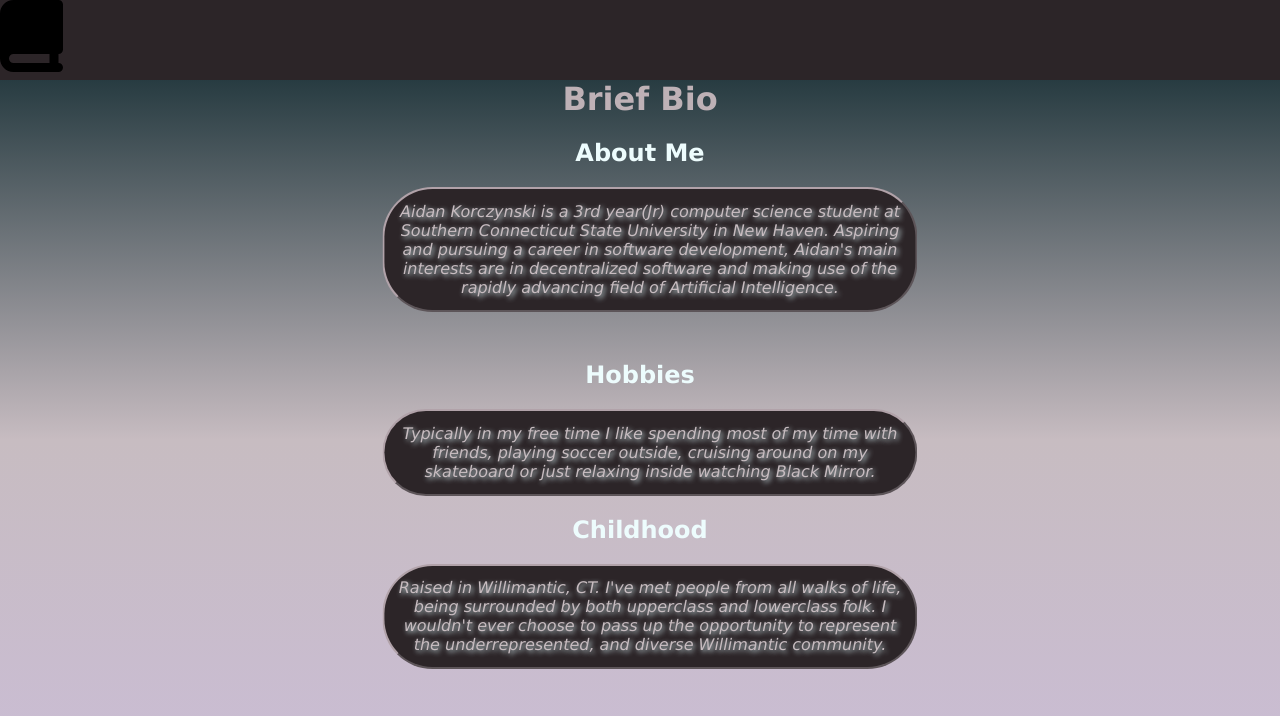
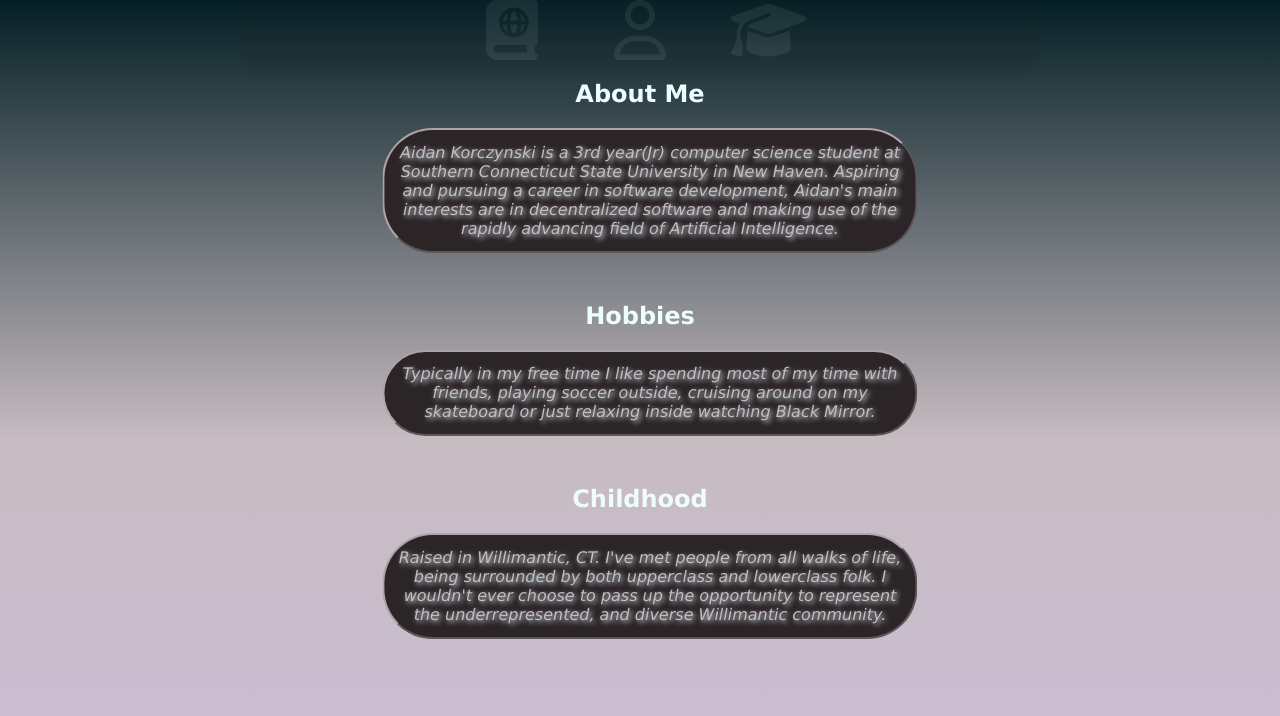
Before and after one commit to Chokinski/chokinski.github.io, a plain HTML site: page bio.html in a window 1280 px wide. Drawn offline with Linux system fonts and the light colour scheme.

Commit message:
Refurbished Navbar

```diff
--- a/bio.html
+++ b/bio.html
@@ -11,24 +11,29 @@
     <body class="main">
         <nav class="navbar">
         <ul class="navbar-nav">
+            </li>
             <li class="navbar-item">
-                <svg xmlns="http://www.w3.org/2000/svg" height="4.5rem" viewBox="0 0 448 512">
-                    <path d="M0 96C0 43 43 0 96 0H384h32c17.7 0 32 14.3 32 32V352c0 17.7-14.3
-                     32-32 32v64c17.7 0 32 14.3 32 32s-14.3 32-32 32H384 96c-53 0-96-43-96-96
-                     V96zM64 416c0 17.7 14.3 32 32 32H352V384H96c-17.7 0-32 14.3-32 32zM247.4
-                      283.8c-3.7 3.7-6.2 4.2-7.4 4.2s-3.7-.5-7.4-4.2c-3.8-3.7-8-10-11.8-18.9c
-                      -6.2-14.5-10.8-34.3-12.2-56.9h63c-1.5 22.6-6 42.4-12.2 56.9c-3.8 8.9-8
-                      15.2-11.8 18.9zm42.7-9.9c7.3-18.3 12-41.1 13.4-65.9h31.1c-4.7 27.9-21.4
-                       51.7-44.5 65.9zm0-163.8c23.2 14.2 39.9 38 44.5 65.9H303.5c-1.4-24.7-6.
-                       1-47.5-13.4-65.9zM368 192a128 128 0 1 0 -256 0 128 128 0 1 0 256 0zM14
-                       5.3 208h31.1c1.4 24.7 6.1 47.5 13.4 65.9c-23.2-14.2-39.9-38-44.5-65.9z
-                       m31.1-32H145.3c4.7-27.9 21.4-51.7 44.5-65.9c-7.3 18.3-12 41.1-13.4 65.
-                       9zm56.1-75.8c3.7-3.7 6.2-4.2 7.4-4.2s3.7 .5 7.4 4.2c3.8 3.7 8 10 11.8
-                       18.9c6.2 14.5 10.8 34.3 12.2 56.9h-63c1.5-22.6 6-42.4 12.2-56.9c3.8-8.
-                       9 8-15.2 11.8-18.9z"/></svg>
-        <a href="#" class="nav-link">
+                <a href="index.html" class="nav-link">
+                <img src="/book-atlas-solid.svg" alt="Bio" height="60px"/>
 
-        </a>
+                <span class="link-text">Home</span>
+                </a>
+
+            </li>
+            <li class="navbar-item">
+                <a href="bio.html" class="nav-link">
+                <img src="/user-regular.svg" alt="Bio" height="60px"/>
+
+                <span class="link-text">Bio</span>
+                </a>
+
+            </li>
+            <li class="navbar-item">
+                <a href="academics.html" class="nav-link">
+                <img src="/graduation-cap-solid.svg" alt="Academics" height="60px"/>
+
+                <span class="link-text">Academics</span>
+                </a>
 
             </li>
 
@@ -36,7 +41,7 @@
 
         </nav>
 
-        <h1 class="h1 animate animate--slow" style="text-align:center; color: #BEB1B6;"><b>Brief Bio</b></h1>
+        <!--<h1 class="h1 animate animate--slow" style="text-align:center; color: #BEB1B6;"><b>Brief Bio</b></h1>-->
 
         <h2 class = "hStyle">About Me</h2>
         <p class="pStyle animate slideFromTop animate--slow"><i> Aidan Korczynski is a 3rd year(Jr) computer science student at
@@ -51,7 +56,7 @@
             on my skateboard or just relaxing inside watching Black Mirror.
 
         </i></p>
-
+        <br>
         <h2 class = "hStyle animate animate--slow">Childhood</h2>
         <p class="pStyle animate slideFromTop animate--fast"><i> Raised in
             Willimantic, CT. I've met people from all walks of life,
--- a/styles.css
+++ b/styles.css
@@ -21,9 +21,6 @@
     transition: transform 0.5s ease 0s;
     animation-name: slideFromTop;
     animation-timing-function: ease-out;
-
-
-
 }
 
 .h1 {
@@ -63,14 +60,18 @@
     background-size: contain;
     margin-top: 5rem;
      }
+
 .navbar {
     height: 5rem;
-
-    width: 100%;
+    transition: width 500ms ease-in-out;
+    width: 50rem;
     position: fixed;
     background-color:#2C2528;
     transform:translate(-50%, -100%);
+    opacity: 10%;
     left: 50%;
+    z-index:4;
+    border-radius:30px;
     }
 
 .navbar-nav {
@@ -79,11 +80,41 @@
     margin: 0;
     display: flex;
     flex-direction:row;
+    justify-content:center;
+
 }
 
 .navbar-item {
-    height:4.5rem;
+    filter: invert(94%)
+        sepia(7%) saturate(236%)
+        hue-rotate(282deg)
+        brightness(83%)
+        contrast(85%);
+    min-height: 1rem;
 }
+.nav-link {
+    display: flex;
+    justify-content:center;
+    width:8rem;
+    color:#083D49;
+    text-decoration: none;
+}
+.link-text {
+    display:none;
+    position:absolute;
+    margin-top: 3.5rem;
+
+}
+.navbar:hover {
+    width: 100%;
+    opacity:75%;
+    border-radius:5px;
+}
+.navbar:hover .link-text {
+    display: block;
+}
+
+
 body::-webkit-scrollbar {
 
     width: 0.3rem;
```
Also changed, not shown: index.html (+31 -1 lines), book-atlas-solid.svg (added), graduation-cap-solid.svg (added), user-regular.svg (added).
